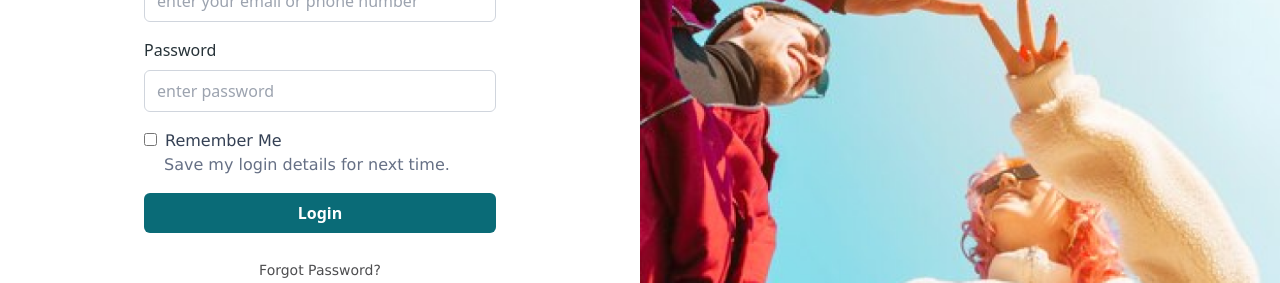
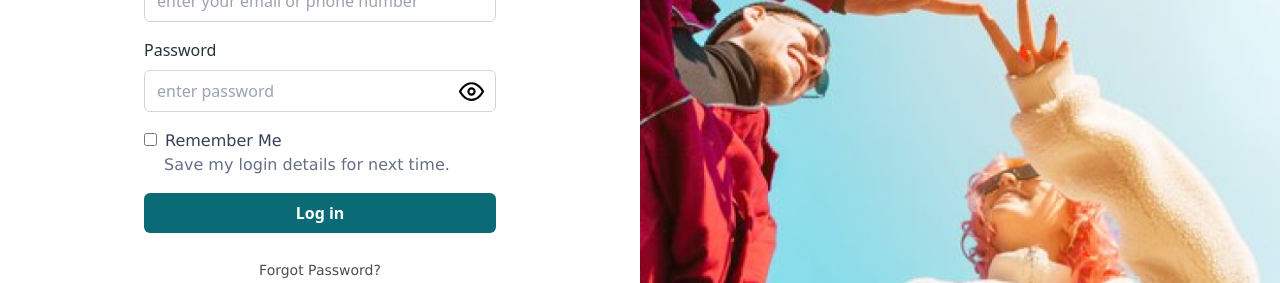
Before and after one commit to AbibGuardian50/Elgeka-FE, a Vue app: page /login in a window 1280 px wide. Shown: the part 457-740 px from the top of the page. Built offline with nearby package versions, Linux system fonts and the light colour scheme.

Commit message:
✨ feat: Show/Hide pass
Adding new function to show and hide password in login

```diff
--- a/src/views/Login.vue
+++ b/src/views/Login.vue
@@ -17,6 +17,7 @@ export default {
             rememberedUsername: '',
             rememberedPassword: '',
             profiledata: '',
+            showPassword: false
         }
     },
     methods: {
@@ -46,9 +47,9 @@ export default {
                 if (error.response.data.ErrorMessage === "Invalid password") {
                     toast.error("Password salah")
                 } else if (error.response.data.ErrorMessage === "Invalid email or phone number") {
-                    toast.error ('Email atau password yang dimasukkan salah')
+                    toast.error('Email atau password yang dimasukkan salah')
                 } else {
-                    toast.error ('Terdapat kesalahan sistem, mohon coba lagi')
+                    toast.error('Terdapat kesalahan sistem, mohon coba lagi')
                 }
             }
         },
@@ -57,6 +58,9 @@ export default {
             expirationDate.setDate(expirationDate.getDate() + 30);
             // Mengatur cookie dengan nama "token" dan nilai token yang diberikan bersama dengan tanggal kedaluwarsa 30 hari dari saat ini
             Cookies.set('token', token, { expires: expirationDate });
+        },
+        togglePasswordVisibility() {
+            this.showPassword = !this.showPassword;
         }
     },
     mounted() {
@@ -73,7 +77,8 @@ export default {
 
 <template>
     <!-- component -->
-    <div class="bg-sign md:bg-none md:h-full h-screen md:bg-white bg-transparentblack bg-blend-darken md:bg-blend-normal flex flex-row-reverse ">
+    <div
+        class="bg-sign md:bg-none md:h-full h-screen md:bg-white bg-transparentblack bg-blend-darken md:bg-blend-normal flex flex-row-reverse ">
         <!-- Left: Image -->
         <div class="w-1/2 hidden lg:block">
             <router-link to="/"><img src="../assets/sign.png" alt="Placeholder Image"
@@ -88,7 +93,8 @@ export default {
                 <!-- Email Input -->
                 <div class="mb-4">
                     <label for="Email"
-                        class="block font-[verdana] text-white md:text-black font-normal text-[14px] text-[#344054] mb-2">Email atau Nomor HP</label>
+                        class="block font-[verdana] text-white md:text-black font-normal text-[14px] text-[#344054] mb-2">Email
+                        atau Nomor HP</label>
                     <input type="text" id="Email" name="Email" v-model="EmailOrPhoneNumber" required
                         class="w-full border border-lightgrayish rounded-md py-2 px-3 focus:outline-none focus:border-blue-500"
                         autocomplete="off" placeholder="enter your email or phone number">
@@ -96,24 +102,52 @@ export default {
                 <!-- Password Input -->
                 <div class="mb-4">
                     <label for="password" class="block text-[#344054] mb-2 text-white md:text-black">Password</label>
-                    <input type="password" id="password" name="password" v-model="password" required
-                        class="w-full border border-lightgrayish rounded-md py-2 px-3 focus:outline-none focus:border-blue-500"
-                        autocomplete="off" placeholder="enter password">
+                    <div class="relative">
+                        <input :type="showPassword ? 'text' : 'password'" id="password" name="password" v-model="password"
+                            required
+                            class="w-full border border-lightgrayish rounded-md py-2 px-3 focus:outline-none focus:border-blue-500"
+                            autocomplete="off" placeholder="enter password">
+                        <button type="button" @click="togglePasswordVisibility"
+                            class="absolute inset-y-0 right-0 px-3 flex items-center text-gray-500 focus:outline-none">
+                            <span v-if="showPassword"><svg width="25px" height="25px" viewBox="0 0 24 24" fill="none"
+                                    xmlns="http://www.w3.org/2000/svg">
+                                    <path d="M2 2L22 22" stroke="#000000" stroke-width="2" stroke-linecap="round"
+                                        stroke-linejoin="round" />
+                                    <path
+                                        d="M6.71277 6.7226C3.66479 8.79527 2 12 2 12C2 12 5.63636 19 12 19C14.0503 19 15.8174 18.2734 17.2711 17.2884M11 5.05822C11.3254 5.02013 11.6588 5 12 5C18.3636 5 22 12 22 12C22 12 21.3082 13.3317 20 14.8335"
+                                        stroke="#000000" stroke-width="2" stroke-linecap="round" stroke-linejoin="round" />
+                                    <path
+                                        d="M14 14.2362C13.4692 14.7112 12.7684 15.0001 12 15.0001C10.3431 15.0001 9 13.657 9 12.0001C9 11.1764 9.33193 10.4303 9.86932 9.88818"
+                                        stroke="#000000" stroke-width="2" stroke-linecap="round" stroke-linejoin="round" />
+                                </svg></span>
+                            <span v-else><svg width="25px" height="25px" viewBox="0 0 24 24" fill="none"
+                                    xmlns="http://www.w3.org/2000/svg">
+                                    <path d="M1 12C1 12 5 4 12 4C19 4 23 12 23 12" stroke="#000000" stroke-width="2"
+                                        stroke-linecap="round" stroke-linejoin="round" />
+                                    <path d="M1 12C1 12 5 20 12 20C19 20 23 12 23 12" stroke="#000000" stroke-width="2"
+                                        stroke-linecap="round" stroke-linejoin="round" />
+                                    <circle cx="12" cy="12" r="3" stroke="#000000" stroke-width="2" stroke-linecap="round"
+                                        stroke-linejoin="round" />
+                                </svg></span>
+                        </button>
+                    </div>
                 </div>
                 <!-- Remember Me Checkbox -->
                 <div class="mb-4 flex flex-col">
                     <div>
                         <input type="checkbox" id="remember" name="remember" class="outline-[#D4A02C]">
-                        <label for="remember" class="font-[verdana] md:text-[#344054] text-white font-normal text[14px] ml-2">Remember
+                        <label for="remember"
+                            class="font-[verdana] md:text-[#344054] text-white font-normal text[14px] ml-2">Remember
                             Me</label>
                     </div>
-                    <p class="pl-5 font-[verdana] font-normal text[14px] text-white md:text-[#667085]">Save my login details for next
+                    <p class="pl-5 font-[verdana] font-normal text[14px] text-white md:text-[#667085]">Save my login details
+                        for next
                         time.</p>
                 </div>
                 <!-- Login Button -->
                 <div class="flex items-center flex-col">
-                    <button type="submit"
-                        class="bg-teal text-white font-semibold rounded-md py-2 px-4 w-full">Login</button>
+                    <button type="submit" class="bg-teal text-white font-semibold rounded-md py-2 px-4 w-full">Log
+                        in</button>
                     <div class="mt-6 text-blue-500">
                         <router-link to="/lupapassword">
                             <a target="_blank"
@@ -123,8 +157,7 @@ export default {
                     </div>
                 </div>
 
-            </form>
-            <!-- Forgot Password Link -->
-        </div>
+        </form>
+        <!-- Forgot Password Link -->
     </div>
-</template>
+</div></template>
```
Also changed, not shown: src/assets/Hide-Password.svg (added), src/assets/Show-Password.svg (added).
